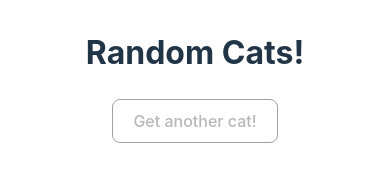
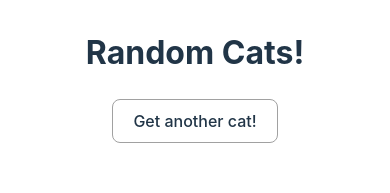
Before and after one commit to harinlim/randocat, a React (Vite) app: page / in a window 390 px wide. Shown: the top 193 px of the page. Built offline with nearby package versions, Linux system fonts and the light colour scheme; no server answers.

Commit message:
fix: try overriding safari mobile button text color

```diff
--- a/src/index.css
+++ b/src/index.css
@@ -5,6 +5,7 @@
 
   color-scheme: light dark;
   color: #213547;
+  -webkit-text-fill-color: #213547;
   background-color: #fff;
 
   font-synthesis: none;
@@ -31,6 +32,7 @@ button {
 @media (prefers-color-scheme: dark) {
   :root {
     color: rgba(255, 255, 255, 0.87);
+    -webkit-text-fill-color: rgba(255, 255, 255, 0.87);
     background-color: #242424;
   }
   button {
```
